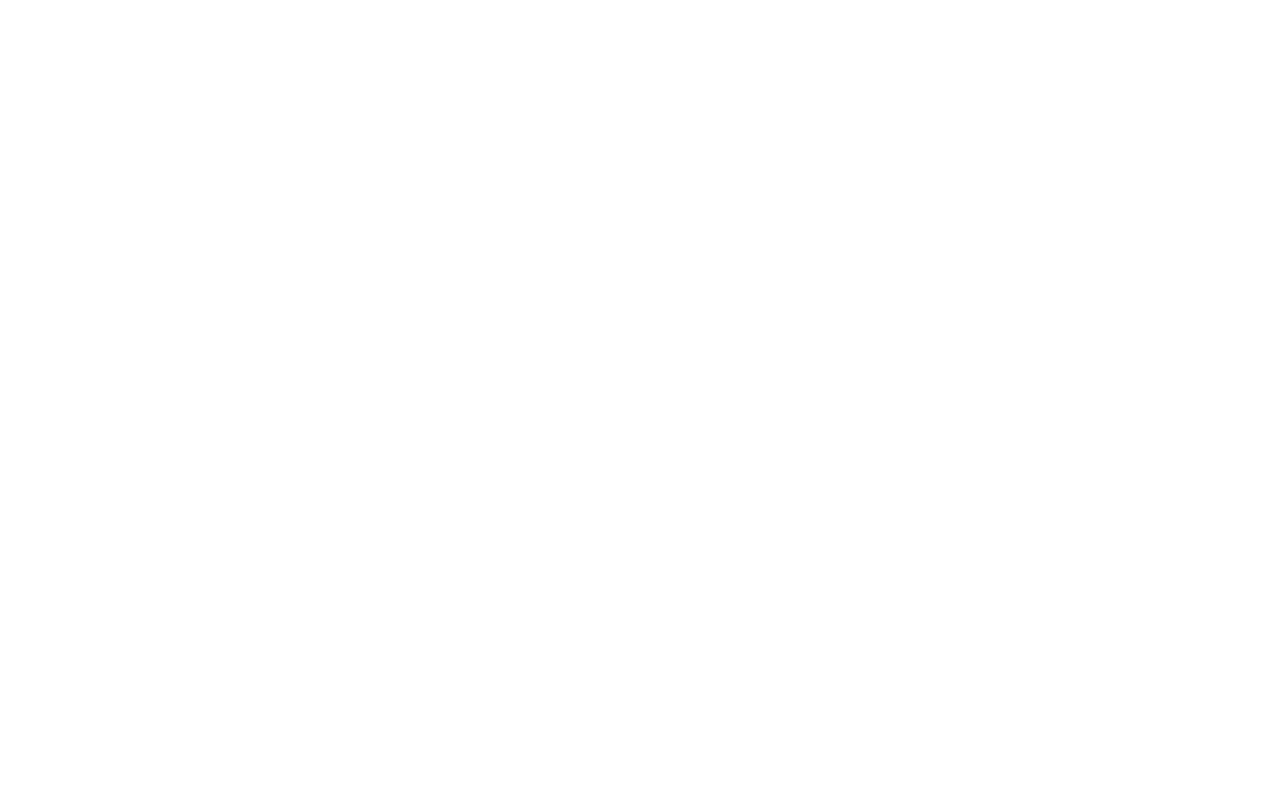
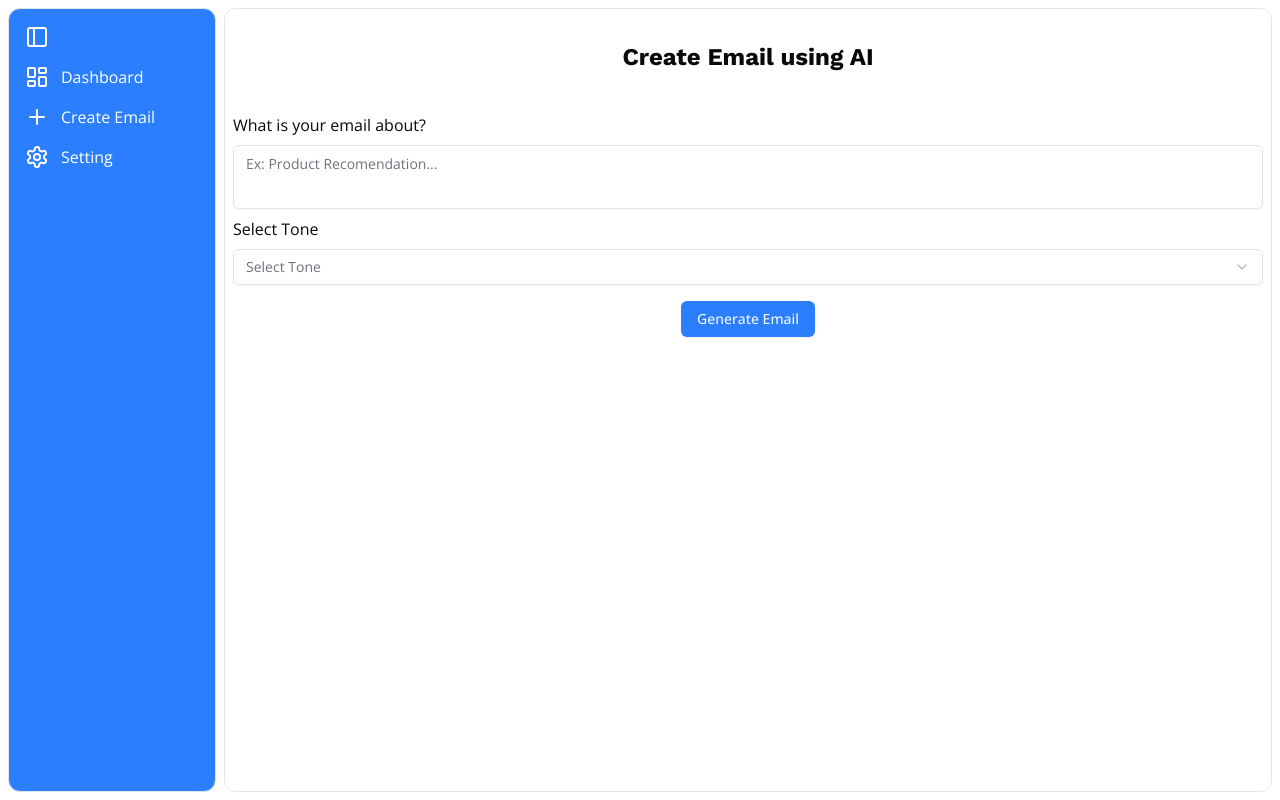
Before and after one commit to maharshidas001/ai-email-writer, a React (Vite) app: page /create in a window 1280 px wide. Before the commit this address had no page. Built offline with nearby package versions, Linux system fonts and the light colour scheme.

Commit message:
Create email page

```diff
--- a/src/App.jsx
+++ b/src/App.jsx
@@ -8,6 +8,7 @@
 import Login from '@/pages/Login';
 import Signup from '@/pages/Signup';
 import DashboardLayout from '@/layouts/DashboardLayout';
+import CreateEmail from './pages/CreateEmail';
 
 const App = () => {
   return (
@@ -21,6 +22,7 @@
         <Route path="/" element={<WithoutHeader />}>
           <Route path='/' element={<DashboardLayout />}>
             <Route path='/dashboard' element={<Dashboard />} />
+            <Route path='/create' element={<CreateEmail />} />
           </Route>
           <Route path='/login' element={<Login />} />
           <Route path='/signup' element={<Signup />} />
--- a/src/components/Sidebar.jsx
+++ b/src/components/Sidebar.jsx
@@ -1,5 +1,6 @@
 import { LayoutDashboard, Plus, Settings, SidebarIcon } from 'lucide-react';
 import React, { useState } from 'react';
+import { Link } from 'react-router-dom';
 
 const Sidebar = () => {
 
@@ -8,15 +9,18 @@
   let sidebarOptins = [
     {
       name: 'Dashboard',
-      icon: <LayoutDashboard />
+      icon: <LayoutDashboard />,
+      link: '/dashboard',
     },
     {
       name: 'Create Email',
-      icon: <Plus />
+      icon: <Plus />,
+      link: '/create',
     },
     {
       name: 'Setting',
-      icon: <Settings />
+      icon: <Settings />,
+      link: '/setting',
     },
   ];
 
@@ -26,14 +30,16 @@
         height: 'calc(100vh - 16px)'
       }}>
         <div className='p-2'>
-          <SidebarIcon size={24} className='text-white cursor-pointer' onClick={() => setShowSidebar(!showSidebar)} />
+          <p><SidebarIcon size={24} className='text-white cursor-pointer' onClick={() => setShowSidebar(!showSidebar)} /></p>
         </div>
         <div>
           {sidebarOptins.map((opt, ind) => {
-            return <div className='flex gap-3 cursor-pointer text-white hover:text-black hover:bg-white p-2 rounded-xl transition' key={ind}>
-              <p>{opt.icon}</p>
-              {showSidebar ? <p>{opt.name}</p> : ''}
-            </div>
+            return <Link to={opt.link} key={ind}>
+              <div className='flex gap-3 cursor-pointer text-white hover:text-black hover:bg-white p-2 rounded-md transition'>
+                <p>{opt.icon}</p>
+                {showSidebar ? <p>{opt.name}</p> : ''}
+              </div>
+            </Link>
           })}
         </div>
       </div>
--- /dev/null
+++ b/src/pages/CreateEmail.jsx
@@ -0,0 +1,80 @@
+import { Button } from '@/components/ui/button';
+import { Textarea } from '@/components/ui/textarea';
+import {
+  Select,
+  SelectContent,
+  SelectItem,
+  SelectTrigger,
+  SelectValue,
+} from "@/components/ui/select";
+import React, { useState } from 'react';
+
+const CreateEmail = () => {
+
+  const [createEmailData, setCreateEmailData] = useState({
+    aboutEmail: '',
+    tone: ''
+  });
+
+  let toneOptions = [
+    { tone: 'friendly' },
+    { tone: 'professional' },
+    { tone: 'casual' },
+    { tone: 'funny' },
+    { tone: 'serious' },
+  ];
+
+  const handleInputChange = (name, value) => {
+    setCreateEmailData({
+      ...createEmailData,
+      [name]: value,
+    });
+  };
+
+  const checkFormValidation = () => {
+    if (createEmailData?.aboutEmail?.trim() !== '' && createEmailData?.tone?.trim() !== '') {
+      return true;
+    } else return false;
+  };
+
+  const handleLoginForm = (e) => {
+    e.preventDefault();
+
+    let isValidate = checkFormValidation(); // true / false
+    console.log(isValidate);
+  };
+
+  return (
+    <>
+      <div className='w-full border rounded-xl p-2'>
+        <h2 className='text-2xl font-bold text-center mt-6'>Create Email using AI</h2>
+        <form className='mt-10' onSubmit={handleLoginForm} name='createEmailForm'>
+          <div>
+            <label htmlFor='aboutEmail'>What is your email about?</label>
+            <Textarea placeholder='Ex: Product Recomendation...' id='aboutEmail' className='mt-2 resize-none' onChange={(e) => handleInputChange('aboutEmail', e.target.value)} />
+          </div>
+          <div className='mt-2'>
+            <label htmlFor='selectTone'>Select Tone</label>
+            <Select onValueChange={(value) => handleInputChange('tone', value)}>
+              <SelectTrigger id='selectTone' className='w-full mt-2 capitalize'>
+                <SelectValue placeholder='Select Tone' />
+              </SelectTrigger>
+              <SelectContent>
+                {toneOptions.map((option, index) => {
+                  return <SelectItem key={index} value={option.tone} className='capitalize'>
+                    {option.tone}
+                  </SelectItem>
+                })}
+              </SelectContent>
+            </Select>
+          </div>
+          <div className='w-full flex justify-center mt-4'>
+            <Button type='submit'>Generate Email</Button>
+          </div>
+        </form>
+      </div>
+    </>
+  )
+}
+
+export default CreateEmail;
--- a/src/pages/Dashboard.jsx
+++ b/src/pages/Dashboard.jsx
@@ -3,6 +3,7 @@
 import { Button } from '@/components/ui/button';
 import { Plus, Trash } from 'lucide-react';
 import React, { useState } from 'react';
+import { Link } from 'react-router-dom';
 
 const Dashboard = () => {
 
@@ -12,7 +13,7 @@
     <>
       <div className='w-full p-2 bg-white border rounded-xl !max-h-screen'>
         <div className='flex gap-2'>
-          <Button variant='outline'><Plus /> Create Email</Button>
+          <Link to='/create'><Button variant='outline'><Plus /> Create Email</Button></Link>
           <Button variant='outline' disabled={!selectItems.length == 0 ? false : true}><Trash /> Delete</Button>
         </div>
 
@@ -22,7 +23,7 @@
         {/* If there isn't any emails */}
         <div className='py-30'>
           <NothingMessage message='No Email Available' />
-          <p className='text-center'>Create a new email just by clicking the "Creat Email" Button.</p>
+          <p className='text-center'>Create a new email just by clicking the "Create Email" Button.</p>
         </div>
 
         {/* If email */}
```
